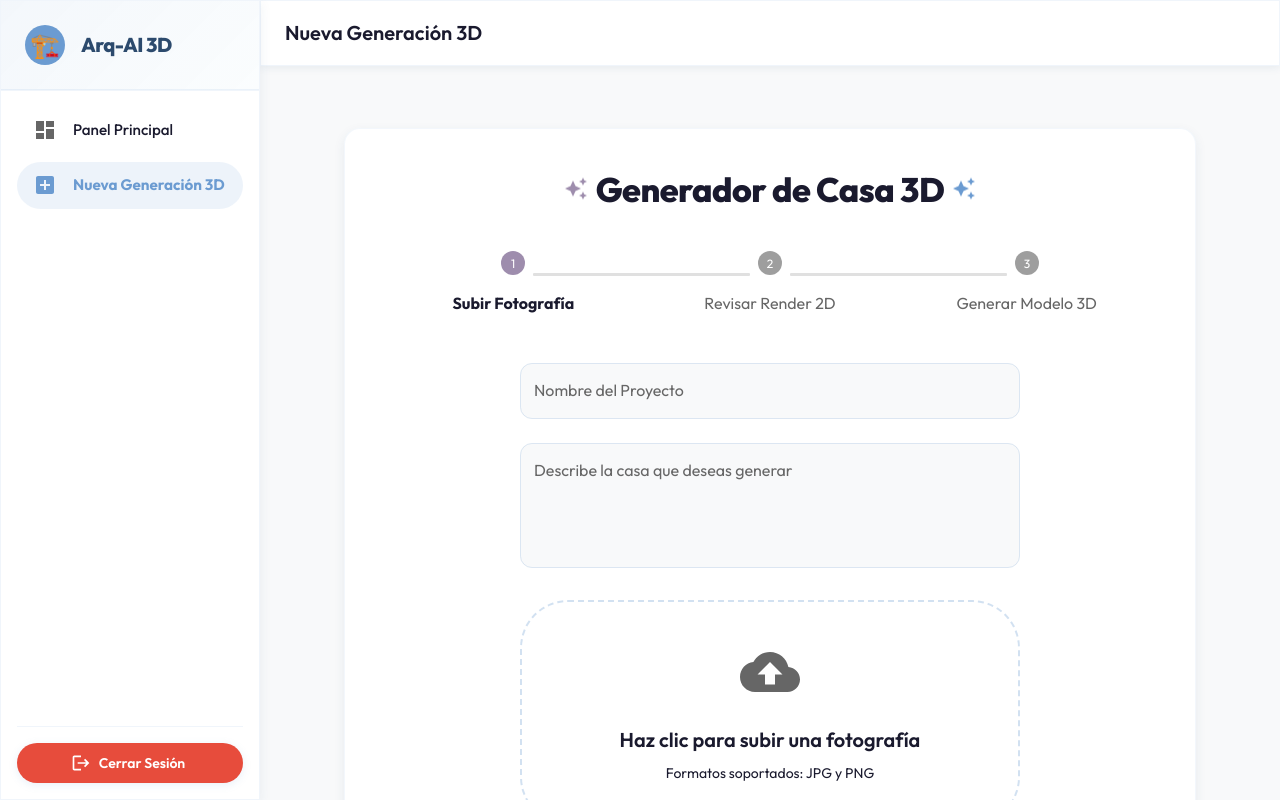
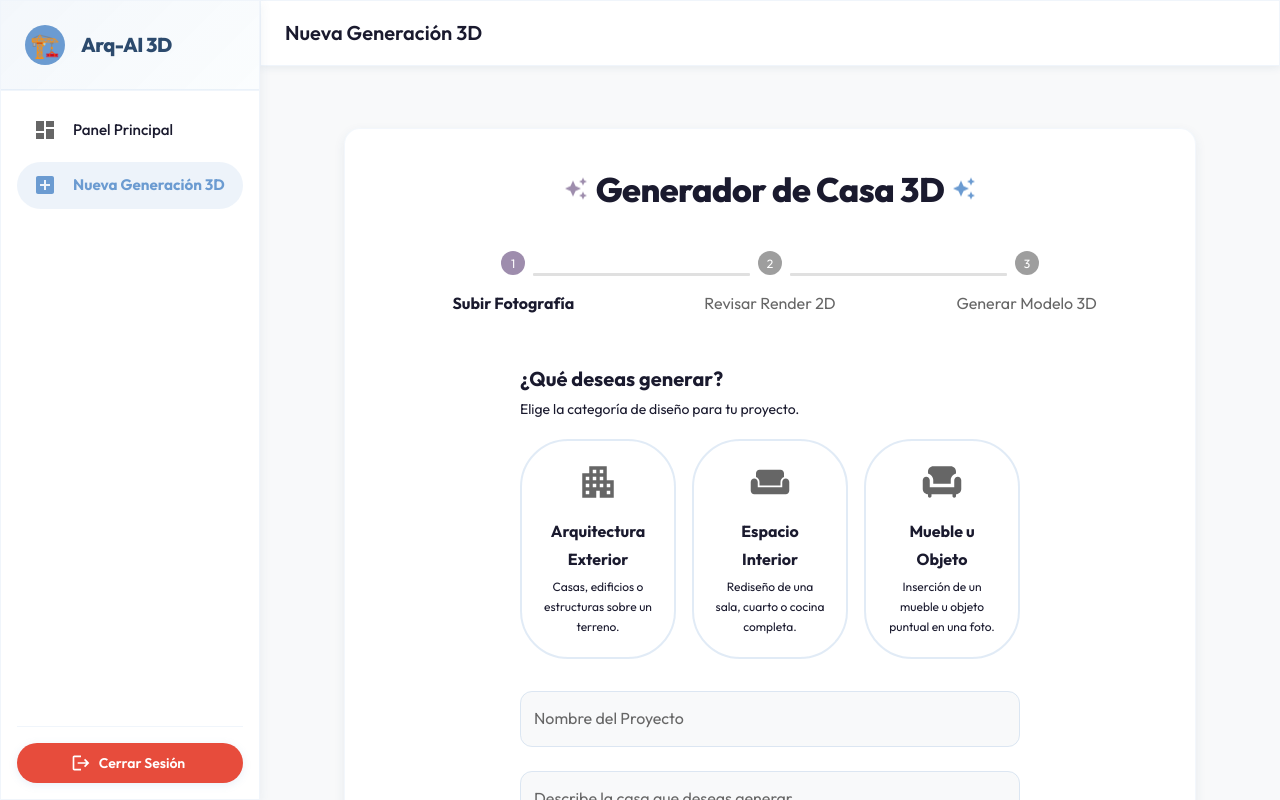
Before and after one commit to VictoriaArteaga/proyecto-final-patrones-frontend, a React (Vite) app: page /new-project in a window 1280 px wide. Shown: the top 800 px of the page. Built offline with nearby package versions, Linux system fonts and the light colour scheme; no server answers.

Commit message:
Categorias del ssitema

```diff
--- a/src/pages/NewProject.tsx
+++ b/src/pages/NewProject.tsx
@@ -24,15 +24,48 @@ import {
   Check as CheckIcon,
   Close as CloseIcon,
   AutoAwesome as AutoAwesomeIcon,
+  Apartment as ApartmentIcon,
+  Weekend as WeekendIcon,
+  Chair as ChairIcon,
 } from '@mui/icons-material';
 
 import { projectService } from '../services/project.service';
-import type { ProjectResponseDTO } from '../types/project.types';
+import type {
+  DesignCategory,
+  ProjectResponseDTO,
+} from '../types/project.types';
 
 const steps = [
   'Subir Fotografía',
   'Revisar Render 2D',
   'Generar Modelo 3D',
+];
+
+// Categorías de diseño disponibles en el backend (enum DesignCategory).
+const categories: {
+  value: DesignCategory;
+  title: string;
+  description: string;
+  icon: typeof ApartmentIcon;
+}[] = [
+  {
+    value: 'EXTERIOR_ARCHITECTURE',
+    title: 'Arquitectura Exterior',
+    description: 'Casas, edificios o estructuras sobre un terreno.',
+    icon: ApartmentIcon,
+  },
+  {
+    value: 'INTERIOR_ROOM',
+    title: 'Espacio Interior',
+    description: 'Rediseño de una sala, cuarto o cocina completa.',
+    icon: WeekendIcon,
+  },
+  {
+    value: 'FURNITURE_ITEM',
+    title: 'Mueble u Objeto',
+    description: 'Inserción de un mueble u objeto puntual en una foto.',
+    icon: ChairIcon,
+  },
 ];
 
 const CustomConnector = styled(StepConnector)(({ theme }) => ({
@@ -71,6 +104,9 @@ export default function NewProject() {
   const [projectName, setProjectName] = useState('');
   const [description, setDescription] = useState('');
 
+  const [category, setCategory] =
+    useState<DesignCategory | null>(null);
+
   const [selectedFile, setSelectedFile] = useState<File | null>(null);
 
   const [project, setProject] =
@@ -98,9 +134,9 @@ export default function NewProject() {
   // CREATE + GENERATE 2D
   // =========================
   const handleCreateAndGenerate2D = async () => {
-    if (!projectName || !selectedFile) {
+    if (!projectName || !category || !selectedFile) {
       setError(
-        'Por favor ingresa un nombre y selecciona una imagen.'
+        'Por favor ingresa un nombre, elige una categoría y selecciona una imagen.'
       );
       return;
     }
@@ -115,7 +151,8 @@ export default function NewProject() {
       // PASO 1: CREAR PROYECTO
       const createdProject = await projectService.createProject(
         selectedFile,
-        projectName
+        projectName,
+        category
       );
 
       console.log('Proyecto creado:', createdProject);
@@ -202,6 +239,8 @@ export default function NewProject() {
       setDescription('');
 
       setProjectName('');
+
+      setCategory(null);
     } catch (err: any) {
       setError(
         err.response?.data?.message ||
@@ -395,6 +434,110 @@ export default function NewProject() {
                 textAlign: 'center',
               }}
             >
+              {/* CATEGORY SELECTOR */}
+              <Typography
+                variant="h6"
+                align="left"
+                sx={{ mb: 0.5, fontWeight: 700 }}
+              >
+                ¿Qué deseas generar?
+              </Typography>
+
+              <Typography
+                variant="body2"
+                color="text.secondary"
+                align="left"
+                sx={{ mb: 2.5 }}
+              >
+                Elige la categoría de diseño para tu proyecto.
+              </Typography>
+
+              <Box
+                sx={{
+                  display: 'grid',
+                  gridTemplateColumns: {
+                    xs: '1fr',
+                    sm: 'repeat(3, 1fr)',
+                  },
+                  gap: 2,
+                  mb: 4,
+                }}
+              >
+                {categories.map((cat) => {
+                  const Icon = cat.icon;
+                  const selected = category === cat.value;
+
+                  return (
+                    <Box
+                      key={cat.value}
+                      onClick={() =>
+                        !loading && setCategory(cat.value)
+                      }
+                      sx={{
+                        textAlign: 'center',
+                        p: 2.5,
+                        height: '100%',
+                        borderRadius: 4,
+                        cursor: loading ? 'default' : 'pointer',
+                        transition: 'all 0.3s',
+
+                        border: '2px solid',
+                        borderColor: selected
+                          ? 'primary.main'
+                          : 'rgba(107, 155, 209, 0.2)',
+
+                        bgcolor: selected
+                          ? 'rgba(107, 155, 209, 0.08)'
+                          : 'transparent',
+
+                        boxShadow: selected
+                          ? '0 6px 18px rgba(44, 74, 109, 0.12)'
+                          : 'none',
+
+                        '&:hover': {
+                          borderColor: loading
+                            ? ''
+                            : 'primary.main',
+                          transform: loading
+                            ? 'none'
+                            : 'translateY(-3px)',
+                        },
+                      }}
+                    >
+                      <Icon
+                        sx={{
+                          fontSize: 42,
+                          mb: 1,
+                          color: selected
+                            ? 'primary.main'
+                            : 'text.secondary',
+                        }}
+                      />
+
+                      <Typography
+                        variant="subtitle1"
+                        sx={{
+                          fontWeight: 700,
+                          color: selected
+                            ? 'primary.dark'
+                            : 'text.primary',
+                        }}
+                      >
+                        {cat.title}
+                      </Typography>
+
+                      <Typography
+                        variant="caption"
+                        color="text.secondary"
+                        sx={{ display: 'block', mt: 0.5 }}
+                      >
+                        {cat.description}
+                      </Typography>
+                    </Box>
+                  );
+                })}
+              </Box>
+
               {/* PROJECT NAME */}
               <TextField
                 fullWidth
@@ -513,7 +656,8 @@ export default function NewProject() {
                 disabled={
                   loading ||
                   !selectedFile ||
-                  !projectName
+                  !projectName ||
+                  !category
                 }
                 sx={{
                   py: 1.5,
--- a/src/services/project.service.ts
+++ b/src/services/project.service.ts
@@ -1,18 +1,23 @@
 import api from './api';
-import type { ProjectResponseDTO } from '../types/project.types';
+import type {
+  DesignCategory,
+  ProjectResponseDTO,
+} from '../types/project.types';
 
 export const projectService = {
 
   // 1. Crear proyecto subiendo la imagen inicial
   createProject: async (
     file: File,
-    name: string
+    name: string,
+    category: DesignCategory
   ): Promise<ProjectResponseDTO> => {
 
     const formData = new FormData();
 
     formData.append('file', file);
     formData.append('name', name);
+    formData.append('category', category);
 
     const response = await api.post<ProjectResponseDTO>(
       '/projects',
```
Also changed, not shown: src/types/project.types.ts (+7 -0 lines).
